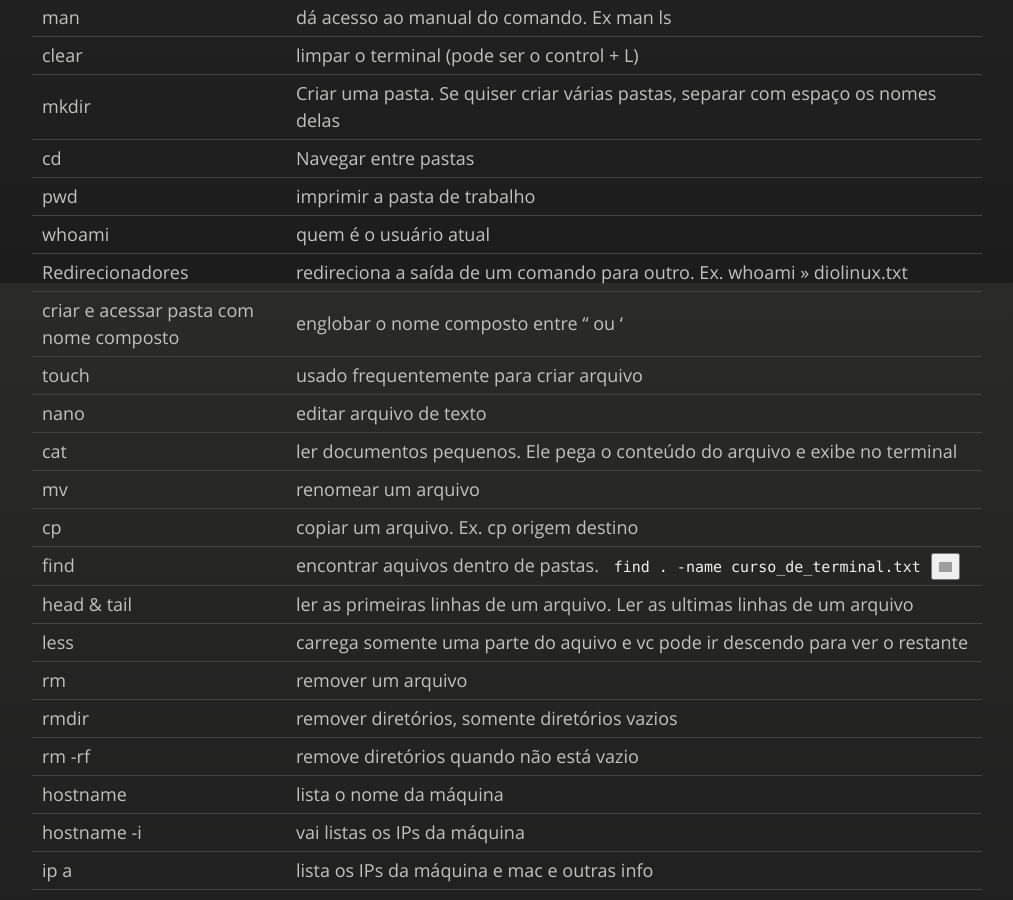
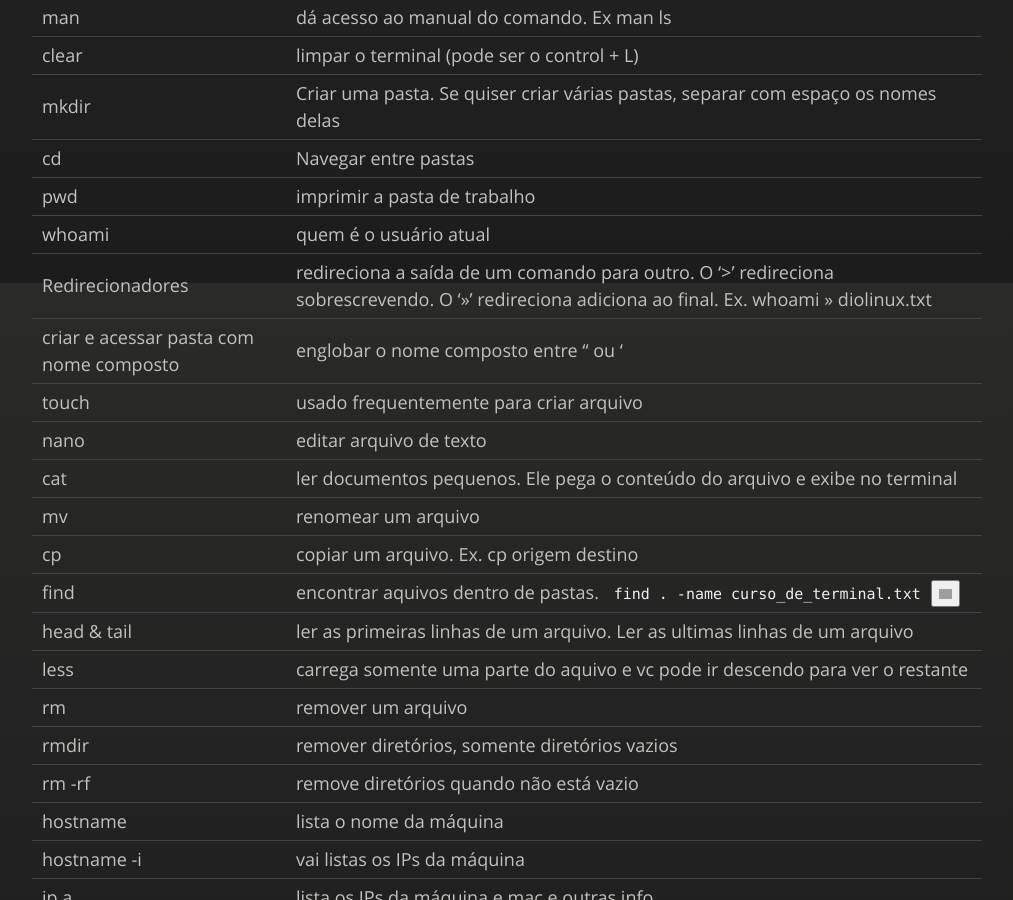
Before and after one commit to JeannAndrade/jeannandrade.github.io, a Jekyll site: the page built from content/linux/terminal/index.md, in a window 1280 px wide and 900 px high, scrolled down 617 px. Shown: the whole window, without its empty margins (108-1121 px from the left). Built offline with Jekyll 4.4.1, drawn with Linux system fonts in a browser that asks for light colours; nearby versions of some CDN libraries; comment, search, counter and statistics services are not loaded; our own code applies the rules of GitHub Pages for plain Markdown files; grey boxes are pictures that could not be loaded.

Commit message:
add info ao redirecionamento

```diff
--- a/content/linux/terminal/index.md
+++ b/content/linux/terminal/index.md
@@ -27,7 +27,7 @@ Foram usados como fonte:
 | cd | Navegar entre pastas |
 | pwd | imprimir a pasta de trabalho |
 | whoami | quem é o usuário atual |
-| Redirecionadores | redireciona a saída de um comando para outro. Ex. whoami >> diolinux.txt |
+| Redirecionadores | redireciona a saída de um comando para outro. O '>' redireciona sobrescrevendo. O '>>' redireciona adiciona ao final.  Ex. whoami >> diolinux.txt |
 | criar e acessar pasta com nome composto | englobar o nome composto entre " ou ' |
 | touch | usado frequentemente para criar arquivo |
 | nano | editar arquivo de texto |
```
